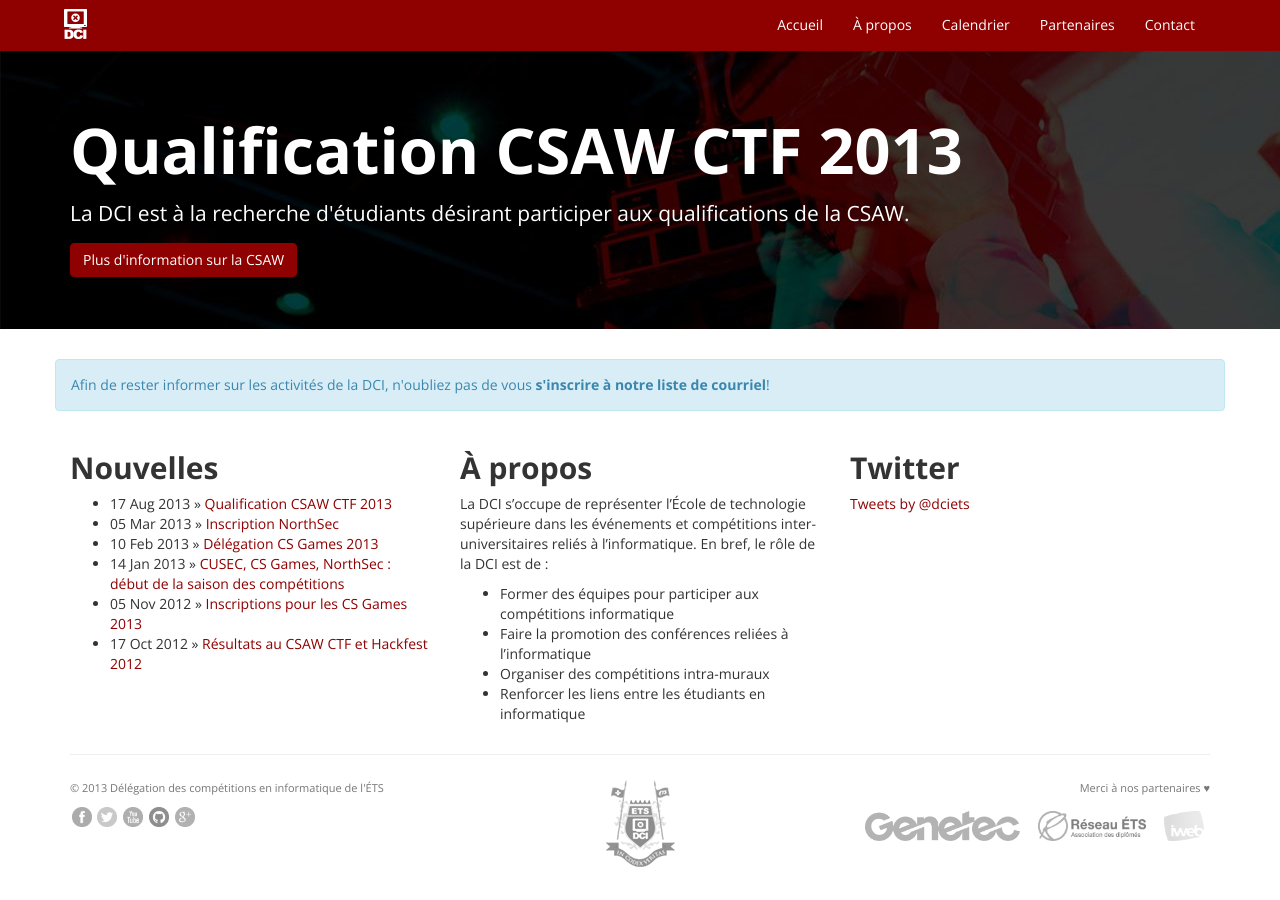
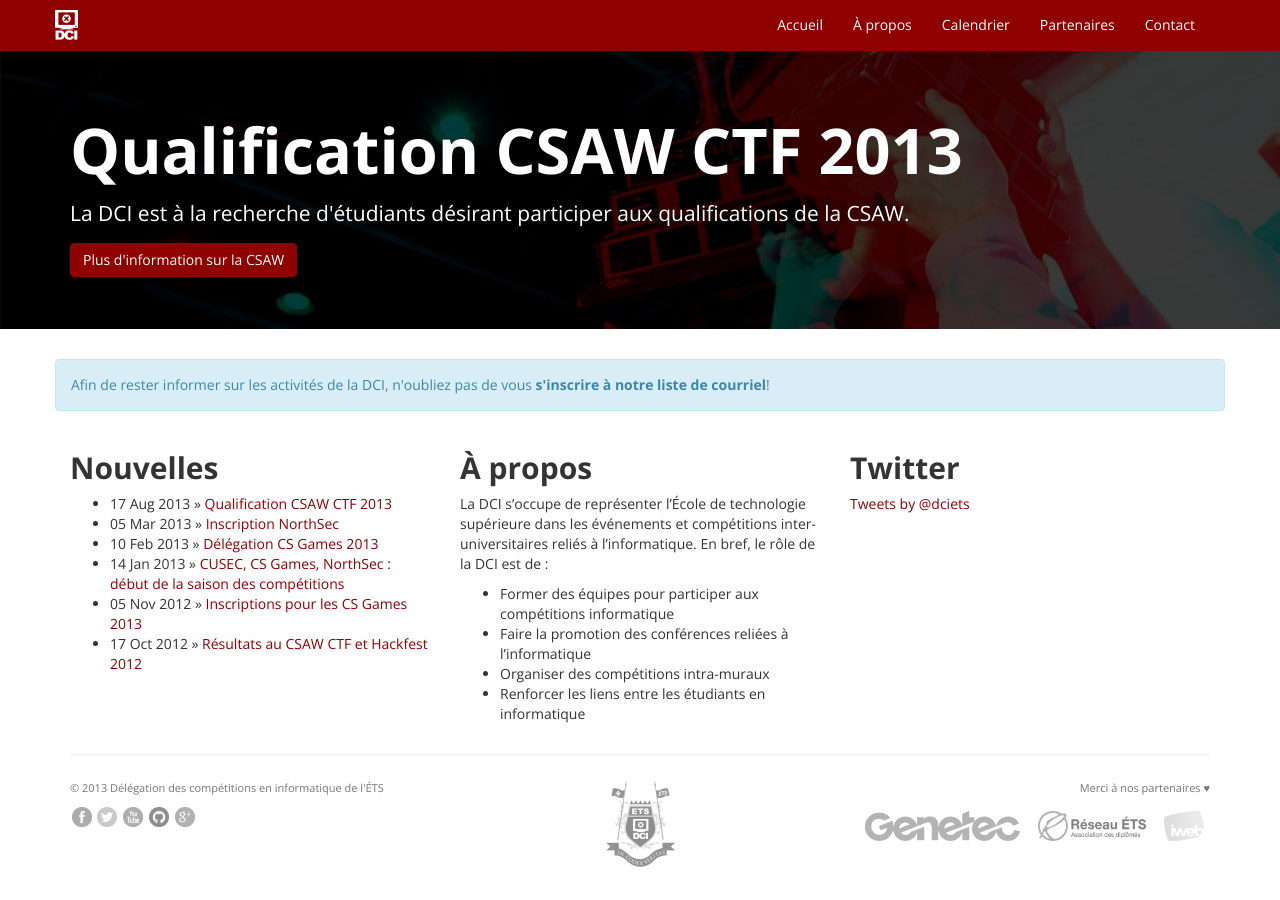
Before and after one commit to dciets/dciets.github.io, a Jekyll site: the page built from index.html, in a window 1280 px wide. Built offline with Jekyll 4.4.1, drawn with Linux system fonts in a browser that asks for light colours; Markdown is read by kramdown in place of the engine named in the settings; comment, search, counter and statistics services are not loaded.

Commit message:
Retinas all the DCI logos!

```diff
--- a/_layouts/default.html
+++ b/_layouts/default.html
@@ -25,9 +25,7 @@
             <span class="icon-bar"></span>
             <span class="icon-bar"></span>
           </button>
-          <a class='navbar-brand' href='/'>
-            <img src='/img/logo_dci_white.png'>
-          </a>
+          <a class='navbar-brand' href='/'>Accueil</a>
         </div>
         <div class="navbar-collapse collapse">
           <ul class="nav navbar-nav navbar-right">
@@ -65,7 +63,7 @@
           </div>
           <div class='col-md-4 text-center'>
             <a href='mailto:dci@aeets.com'>
-              <img class='grayscale' src='/img/blason_dci.png'>
+              <img class='grayscale footer-logo' src='/img/blason_dci.png'>
             </a>
           </div>
           <div class='col-md-4 partners'>
--- a/css/main.css
+++ b/css/main.css
@@ -26,8 +26,20 @@
   background-color: #8f0000;
  }
 
-.navbar-brand:hover {
-	color:#fff;
+.navbar-brand {
+	text-indent: -9999px;
+	height: 30px;
+ 	width: 23px;
+ 	background-image: url('../img/logo_dci_white.png');
+ 	background-size: 23px 30px;
+ 	background-position: center;
+ 	margin-top: 10px;
+ 	margin-left: 10px;
+}
+
+.footer-logo {
+	height: 87px;
+ 	width: 69px;
 }
 
  .navbar a {
```
Also changed, not shown: img/blason_dci.png, img/logo_dci_white.png, img/partenaires/logo_dci_white.png (added).
